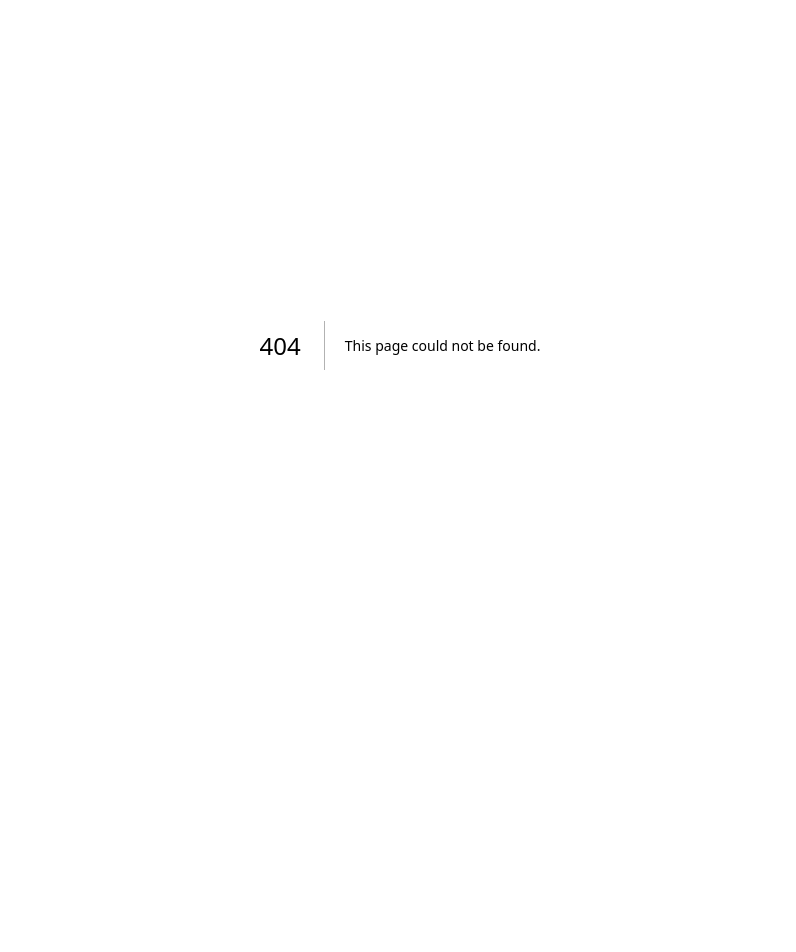
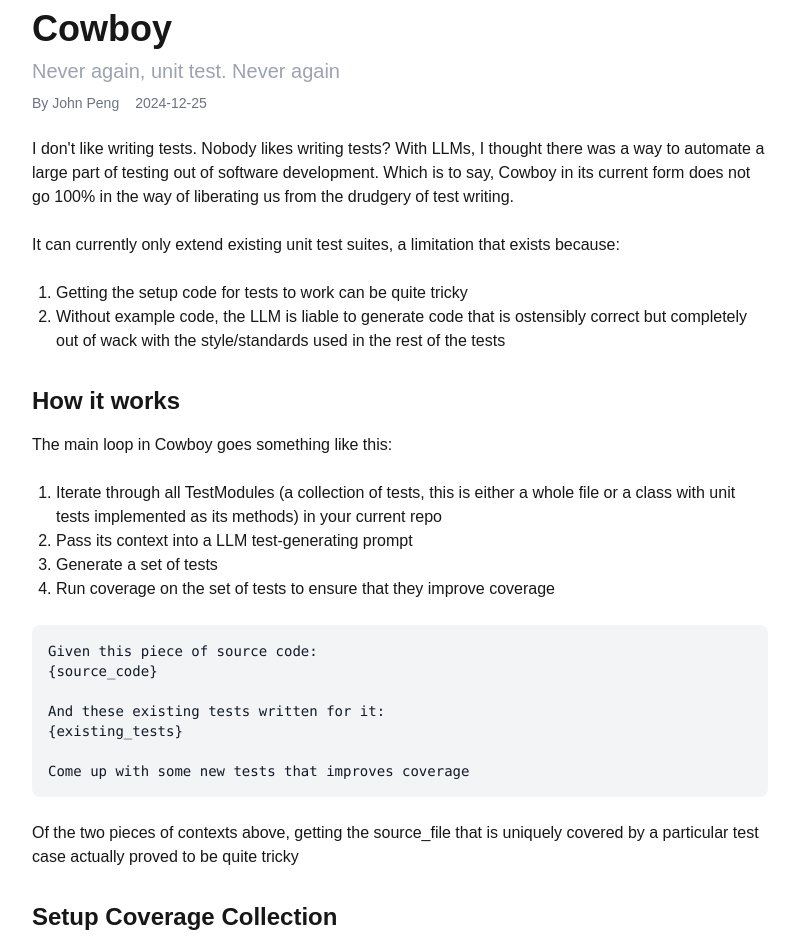
Before and after one commit to JohnPeng47/resume, a Next.js app: page /blog/cowboy in a window 1280 px wide. Before the commit this address had no page. Shown: the part 120-1072 px from the top of the page, without its empty margins (240-1036 px from the left). Before the commit the page ends 865 px from the top, so only its background shows below. Built offline with nearby package versions, Linux system fonts and the light colour scheme.

Commit message:
BLOGPOST(COWBOY): added Cowboy blogpost v1 draft

```diff
--- /dev/null
+++ b/app/blog/cowboy/page.tsx
@@ -0,0 +1,113 @@
+import {
+    Article,
+    ArticleHeader,
+    CodeBlock,
+    Section,
+    Paragraph,
+    UnorderedList,
+    OrderedList,
+    ListItem
+} from "@/app/components/article"
+import { blogPosts } from "@/lib/posts"
+
+export default function Cowboy() {
+  const post = blogPosts.find(post => post.slug === "cowboy")!
+
+  return (
+    <Article>
+      <ArticleHeader
+        title={post.title}
+        date={post.date}
+        author={post.author}
+        subheading={post.subheading}
+      />
+
+      <Section>
+        <Paragraph>
+          I don&apos;t like writing tests. Nobody likes writing tests? With LLMs, I thought there was a way to automate a large part of testing out of software development. Which is to say, Cowboy in its current form does not go 100% in the way of liberating us from the drudgery of test writing.
+        </Paragraph>
+
+        <Paragraph>
+          It can currently only extend existing unit test suites, a limitation that exists because:
+        </Paragraph>
+        <OrderedList>
+          <ListItem>Getting the setup code for tests to work can be quite tricky</ListItem>
+          <ListItem>Without example code, the LLM is liable to generate code that is ostensibly correct but completely out of wack with the style/standards used in the rest of the tests</ListItem>
+        </OrderedList>
+      </Section>
+
+      <Section>
+        <h2 className="text-2xl font-bold mt-8 mb-4">How it works</h2>
+        <Paragraph>The main loop in Cowboy goes something like this:</Paragraph>
+        <OrderedList>
+          <ListItem>Iterate through all TestModules (a collection of tests, this is either a whole file or a class with unit tests implemented as its methods) in your current repo</ListItem>
+          <ListItem>Pass its context into a LLM test-generating prompt</ListItem>
+          <ListItem>Generate a set of tests</ListItem>
+          <ListItem>Run coverage on the set of tests to ensure that they improve coverage</ListItem>
+        </OrderedList>
+
+        <CodeBlock>
+          {`Given this piece of source code:
+{source_code}
+
+And these existing tests written for it:
+{existing_tests}
+
+Come up with some new tests that improves coverage`}
+        </CodeBlock>
+
+        <Paragraph>
+          Of the two pieces of contexts above, getting the source_file that is uniquely covered by a particular test case actually proved to be quite tricky
+        </Paragraph>
+      </Section>
+
+      <Section>
+        <h2 className="text-2xl font-bold mt-8 mb-4">Setup Coverage Collection</h2>
+        <Paragraph>
+          Most (all?) test runners (ie. Pytest, Grunt, Junit, etc.) will only give you line coverage for all the lines that are covered when running the test. Unless the source file under test is abnormally isolated, chances are they will have dependencies on other source files, which will get pulled into the test coverage. And placing all of the source files into the prompt context is:
+        </Paragraph>
+
+        <OrderedList>
+          <ListItem>More likely to exceed the context length</ListItem>
+          <ListItem>Confuse the LLM on which source file is meant to be covered under by the test</ListItem>
+        </OrderedList>
+
+        <Paragraph>
+          The first way I went about to solve this is by subtracting (set difference) the base coverage (coverage of whole repo) by the base coverage subtracted by module coverage (coverage of a single TestModule) deselected:
+        </Paragraph>
+
+        <CodeBlock>
+          {`base_cov -&gt; [1,2,3,4,5] -------: f1.py
+mod_cov -&gt; [3,4,5] ------------: f1.py
+base_cov - mod_cov -&gt; [1,2] ---: f1.py
+base_cov - (base_cov - mod_cov) = mod_cov   # aha mod_cov covers line [1,2] of f1.py`}
+        </CodeBlock>
+
+        <Paragraph>
+          (note: the value of mod_cov cannot be recovered directly, since we can only deselect tests, so we only know base_cov and (base_cov - mod_cov) beforehand).
+        </Paragraph>
+
+        <Paragraph>
+          The example above is actually an ideal case because in alot of cases, the set of source lines covered by mod_cov will likely be covered another test that a part of base_cov. So this won&apos;t work, at least not well enough for us to generalize. The next solution I found, and which is currently the one that I am implementing in Cowboy, is to take the same coverage diffing principal from before, but this time, in a way that has less overlap between [cov1,cov2] in cov1 - (cov1 - cov2).
+        </Paragraph>
+
+        <UnorderedList>
+          <ListItem>instead of using base_cov for cov1, I use mod_cov</ListItem>
+          <ListItem>instead of using mod_cov for cov1 - cov2, I use mod_cov - test_i_cov, the TestModule coverage with test i deselected</ListItem>
+        </UnorderedList>
+
+        <Paragraph>then I do:</Paragraph>
+
+        <CodeBlock>
+          {`total_cov;
+for i in len(tests):
+  total_cov += mod_cov - (mod_cov - test_{i}_cov)`}
+        </CodeBlock>
+
+        <Paragraph>
+          So now, instead of the potential coverage overlap being between all the tests inside TestModule and all the test in the whole repo, we now only have to consider overlap between a single test in TestModule and all the other tests in TestModule.
+        </Paragraph>
+      </Section>
+    </Article>
+  )
+}
--- /dev/null
+++ b/app/blog/cowboy/post.ts
@@ -0,0 +1,10 @@
+import { BlogHeader } from "@/app/types/blogpost";
+
+export const CowboyPost: BlogHeader = {
+    author: "John Peng",
+    slug: "cowboy",
+    title: "Cowboy",
+    date: "2024-12-25",
+    excerpt: "I don't like writing tests. Nobody likes writing tests? ...",
+    subheading: "Never again, unit test. Never again"
+}
```
